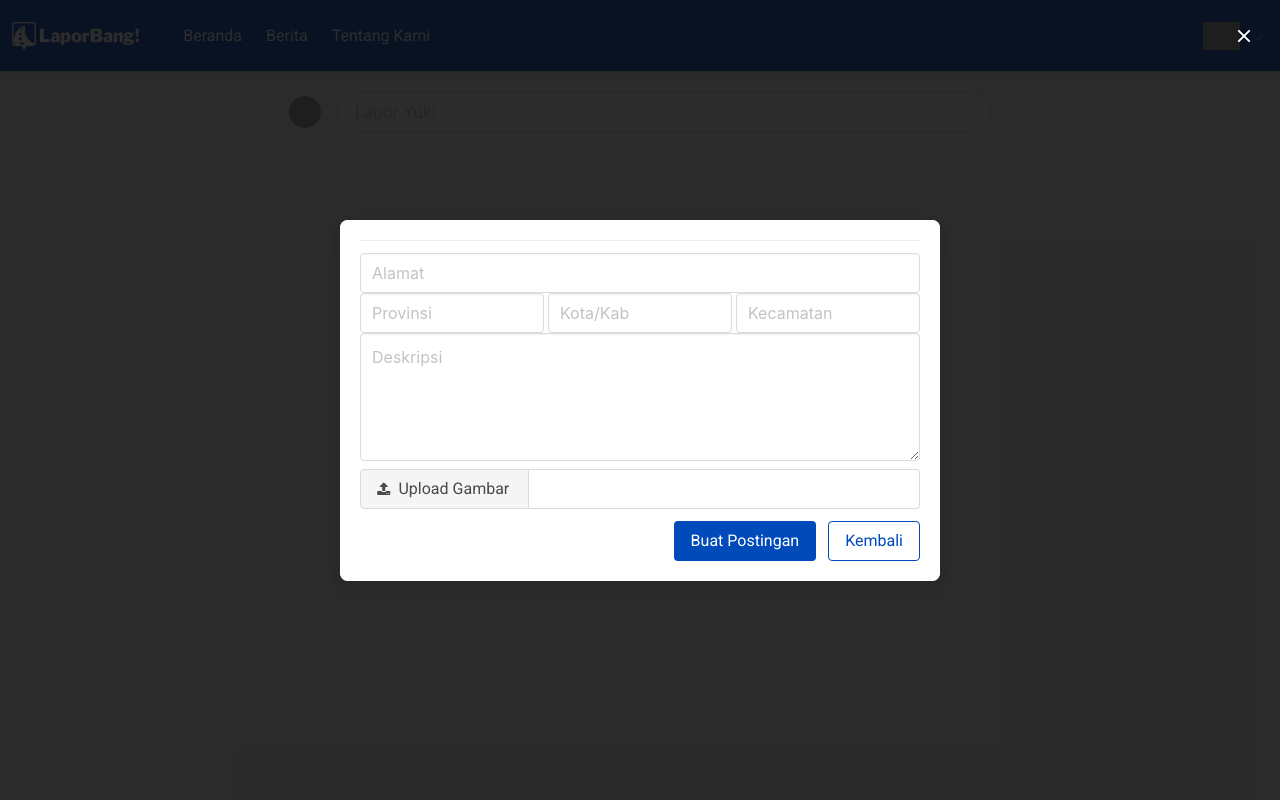
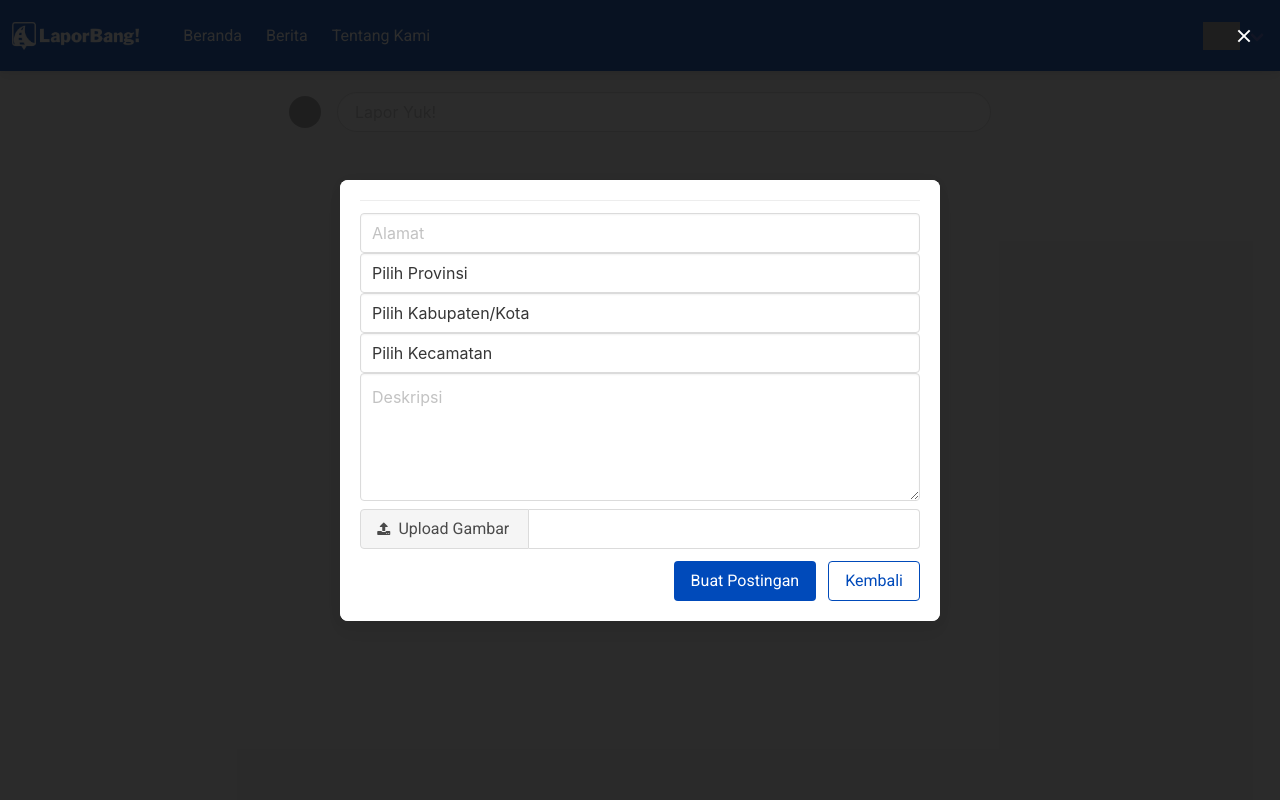
Before and after one commit to devapratamap/project-laporbang, a Flask app: template templates/index.html in a window 1280 px wide, after a click that opens the changed part. Run offline with Flask 3, Linux system fonts and the light colour scheme; the template is opened without the code that fills it: most values are stand-ins (such as "Sample title", 1, 10 or a date in 2020); some libraries are stand-ins or nearby versions; grey boxes are pictures that could not be loaded.

Commit message:
fitur get daerah

```diff
--- a/app.py
+++ b/app.py
@@ -26,6 +26,11 @@ db = client[DB_NAME]
 
 TOKEN_KEY = 'mytoken'
 SECRET_KEY = 'secret_pass'
+CORS_HEADERS = {
+    'Access-Control-Allow-Origin': '*',
+    'Access-Control-Allow-Headers': 'Content-Type',
+    'Access-Control-Allow-Methods': 'OPTIONS,HEAD,GET,POST,PUT,PATCH,DELETE'
+}
 
 
 @app.route('/', methods=['GET'])
@@ -220,9 +225,9 @@ def posting():
         return jsonify({
             'result': 'success',
             'msg': 'Posting success'
-        })
+        }), 200, CORS_HEADERS
     except (jwt.ExpiredSignatureError, jwt.exceptions.DecodeError):
-        return redirect(url_for('home'))
+        return redirect(url_for('home')), 200, CORS_HEADERS
 
 
 @app.route('/get_posts', methods=['GET'])
--- a/templates/index.html
+++ b/templates/index.html
@@ -5,11 +5,115 @@
         <title>Home | LaporBang</title>
 
         {% include 'meta.html' %}
+        <script src="https://code.jquery.com/jquery-3.6.0.min.js"></script>
+        <script src="https://cdn.jsdelivr.net/npm/axios/dist/axios.min.js"></script>
 
         <script>
+        // $(document).ready(function () {
+        //     get_posts();
+        // });
+
+        const API_KEY = "a301edf26c84eecc073508bc5b9cdf44";
+
+        function getProvinces() {
+        axios.get(`https://api.rajaongkir.com/starter/province?key=${API_KEY}`)
+            .then(response => {
+            const provinces = response.data.rajaongkir.results;
+            const selectProvinsi = document.getElementById('provinsi');
+            provinces.forEach(province => {
+                const option = document.createElement('option');
+                option.value = province.province_id;
+                option.textContent = province.province;
+                selectProvinsi.appendChild(option);
+            });
+            })
+            .catch(error => {
+            console.error(error);
+            });
+        }
+
+        function getRegencies(provinceId) {
+        axios.get(`https://api.rajaongkir.com/starter/city?province=${provinceId}&key=${API_KEY}`)
+            .then(response => {
+            const regencies = response.data.rajaongkir.results;
+            const selectKotakab = document.getElementById('kotakab');
+            selectKotakab.innerHTML = '<option value="" selected disabled>Pilih Kabupaten/Kota</option>';
+            regencies.forEach(regency => {
+                const option = document.createElement('option');
+                option.value = regency.city_id;
+                option.textContent = regency.type + ' ' + regency.city_name;
+                selectKotakab.appendChild(option);
+            });
+            })
+            .catch(error => {
+            console.error(error);
+            });
+        }
+
+        function getDistricts(cityId) {
+        axios.get(`https://kodepos-2.now.sh/subdistrict?city=${cityId}`)
+            .then(response => {
+            const districts = response.data.data;
+            const selectKecamatan = document.getElementById('kecamatan');
+            selectKecamatan.innerHTML = '<option value="" selected disabled>Pilih Kecamatan</option>';
+            districts.forEach(district => {
+                const option = document.createElement('option');
+                option.value = district.subdistrict_id;
+                option.textContent = district.subdistrict_name;
+                selectKecamatan.appendChild(option);
+            });
+            })
+            .catch(error => {
+            console.error(error);
+            });
+        }
+
+        function post() {
+        const alamat = $("#alamat").val();
+        const provinsiId = $("#provinsi").val();
+        const kotakabId = $("#kotakab").val();
+        const kecamatanId = $("#kecamatan").val();
+        const deskripsi = $("#deskripsi").val();
+        const today = new Date().toISOString();
+        const fileInput = document.getElementById("imageInput");
+        const file = fileInput.files[0];
+        const formData = new FormData();
+        formData.append("alamat", alamat);
+        formData.append("provinsi", provinsiId);
+        formData.append("kotakab", kotakabId);
+        formData.append("kecamatan", kecamatanId);
+        formData.append("deskripsi", deskripsi);
+        formData.append("date_give", today);
+        formData.append("image", file);
+        $.ajax({
+            type: "POST",
+            url: "/posting",
+            data: formData,
+            contentType: false,
+            processData: false,
+            success: function (response) {
+            $("#modal-post").removeClass("is-active");
+            window.location.reload();
+            },
+        });
+        }
+
         $(document).ready(function () {
-            get_posts();
+        getProvinces();
+        $('#provinsi').on('change', function () {
+            const provinceId = $(this).val();
+            if (provinceId) {
+            getRegencies(provinceId);
+            }
         });
+        $('#kotakab').on('change', function () {
+            const cityId = $(this).val();
+            if (cityId) {
+            getDistricts(cityId);
+            }
+        });
+        });
+
     </script>
 
     </head>
@@ -46,21 +150,27 @@
                                                             type="text"
                                                             id="alamat"
                                                             placeholder="Alamat">
-                                                        <input class="input"
-                                                            type="text"
-                                                            style="width: 184px;"
-                                                            id="provinsi"
-                                                            placeholder="Provinsi">
-                                                        <input class="input"
-                                                            type="text"
-                                                            style="width: 184px;"
-                                                            id="kotakab"
-                                                            placeholder="Kota/Kab">
-                                                        <input class="input"
-                                                            type="text"
-                                                            style="width: 184px;"
-                                                            id="kecamatan"
-                                                            placeholder="Kecamatan">
+                                                        <select id="provinsi"
+                                                            class="input">
+                                                            <option value
+                                                                selected
+                                                                disabled>Pilih
+                                                                Provinsi</option>
+                                                        </select>
+                                                        <select id="kotakab"
+                                                            class="input">
+                                                            <option value
+                                                                selected
+                                                                disabled>Pilih
+                                                                Kabupaten/Kota</option>
+                                                        </select>
+                                                        <select id="kecamatan"
+                                                            class="input">
+                                                            <option value
+                                                                selected
+                                                                disabled>Pilih
+                                                                Kecamatan</option>
+                                                        </select>
                                                         <textarea id="deskripsi"
                                                             class="textarea"
                                                             placeholder="Deskripsi"></textarea>
```
